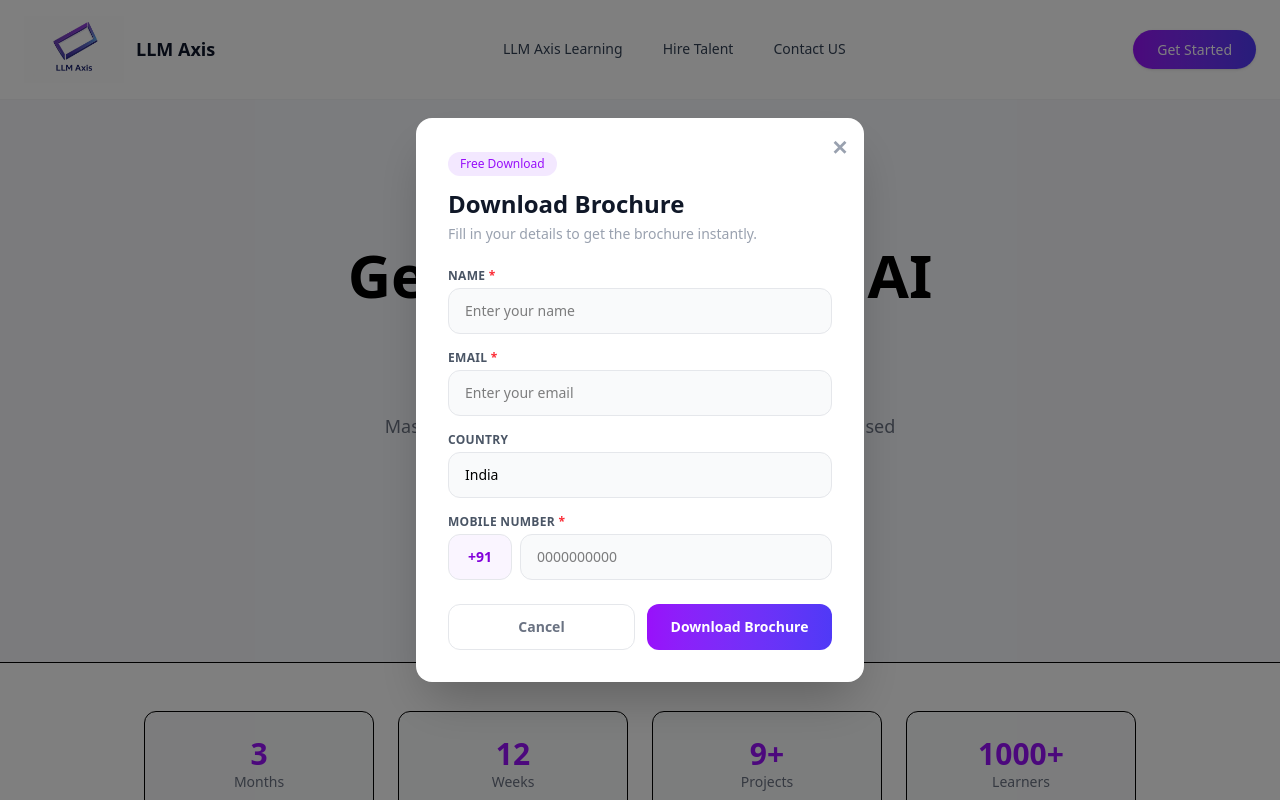
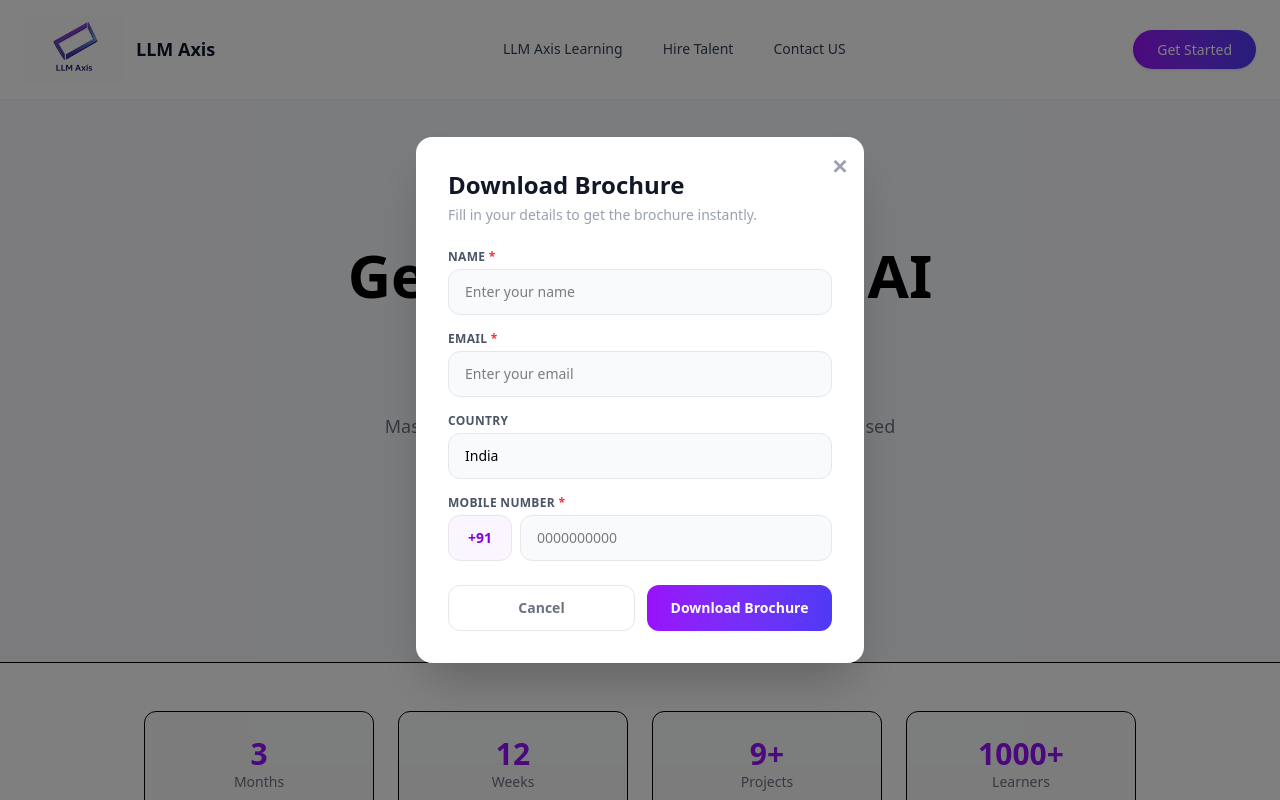
Before and after one commit to jvnithin/llmaxis, a Next.js app: page /learning in a window 1280 px wide. Both pictures are taken after a click on the button "Download Brochure". Shown: the top 800 px of the page. Built offline with nearby package versions, Linux system fonts and the light colour scheme.

Commit message:
changed app script url

```diff
--- a/components/learning/BroucherModal.tsx
+++ b/components/learning/BroucherModal.tsx
@@ -3,7 +3,7 @@
 import { useState } from "react";
 
 const APPS_SCRIPT_URL =
-  "https://script.google.com/macros/s/AKfycbwTzz1JGTtSDTRIytbXJV-WWz05KNufgB4AqJCPFbGwaiVdKaWg9Suu21Al4gQoOYA2pg/exec";
+  "https://script.google.com/macros/s/AKfycbx07EJrG5Q-F-lj8SgyY-DIoNAPkiczXXyTf2VG_OQyhrVIqOoFuWE6q0ifvnb16z4L/exec";
 
 const countries = [
   { name: "Afghanistan", code: "AF", dial: "+93" },
@@ -129,7 +129,11 @@ export default function BrochureModal({ isOpen, onClose }: BrochureModalProps) {
     });
 
     try {
-      await fetch(`${APPS_SCRIPT_URL}?${params.toString()}`);
+  await fetch(`${APPS_SCRIPT_URL}?${params.toString()}`, {
+    method: "GET",
+    mode: "no-cors",
+  });
+
   setSubmitted(true);
 
   // Auto-download after submit
@@ -137,6 +141,7 @@ export default function BrochureModal({ isOpen, onClose }: BrochureModalProps) {
   link.href = "/Brochure.pdf";
   link.download = "LLMAxis_Brochure.pdf";
   link.click();
+
 } catch (err) {
   console.error(err);
   setError("Something went wrong. Please try again.");
@@ -177,7 +182,7 @@ export default function BrochureModal({ isOpen, onClose }: BrochureModalProps) {
 
         {submitted ? (
           <div className="text-center py-6">
-            <div className="text-5xl mb-4">🎉</div>
+
             <h3 className="text-xl font-bold text-gray-800 mb-2">
               Download Started!
             </h3>
@@ -195,9 +200,6 @@ export default function BrochureModal({ isOpen, onClose }: BrochureModalProps) {
           <>
             {/* Header */}
             <div className="mb-6">
-              <p className="inline-block px-3 py-1 text-xs bg-purple-100 text-purple-600 rounded-full font-medium mb-3">
-                Free Download
-              </p>
               <h2 className="text-2xl font-bold text-gray-900">
                 Download Brochure
               </h2>
```
Lines whose indentation alone changed are shown as unchanged.
